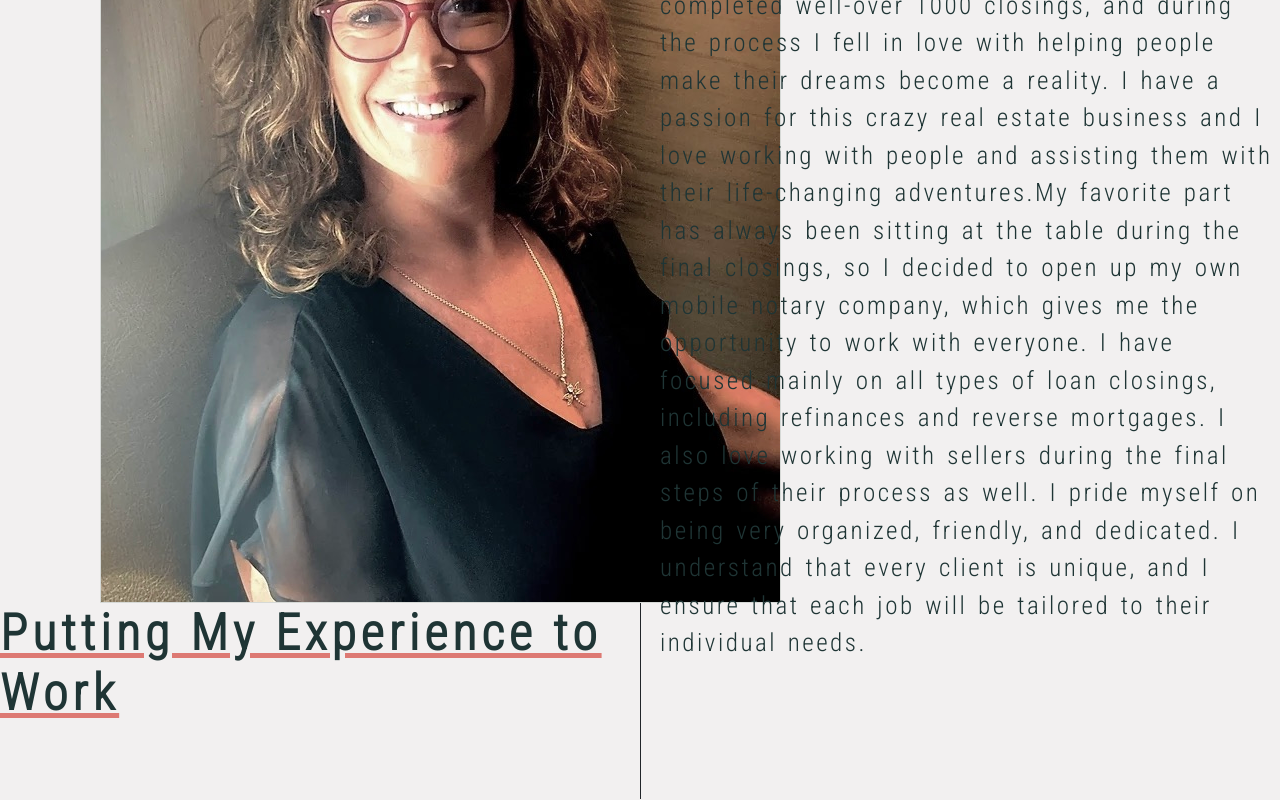
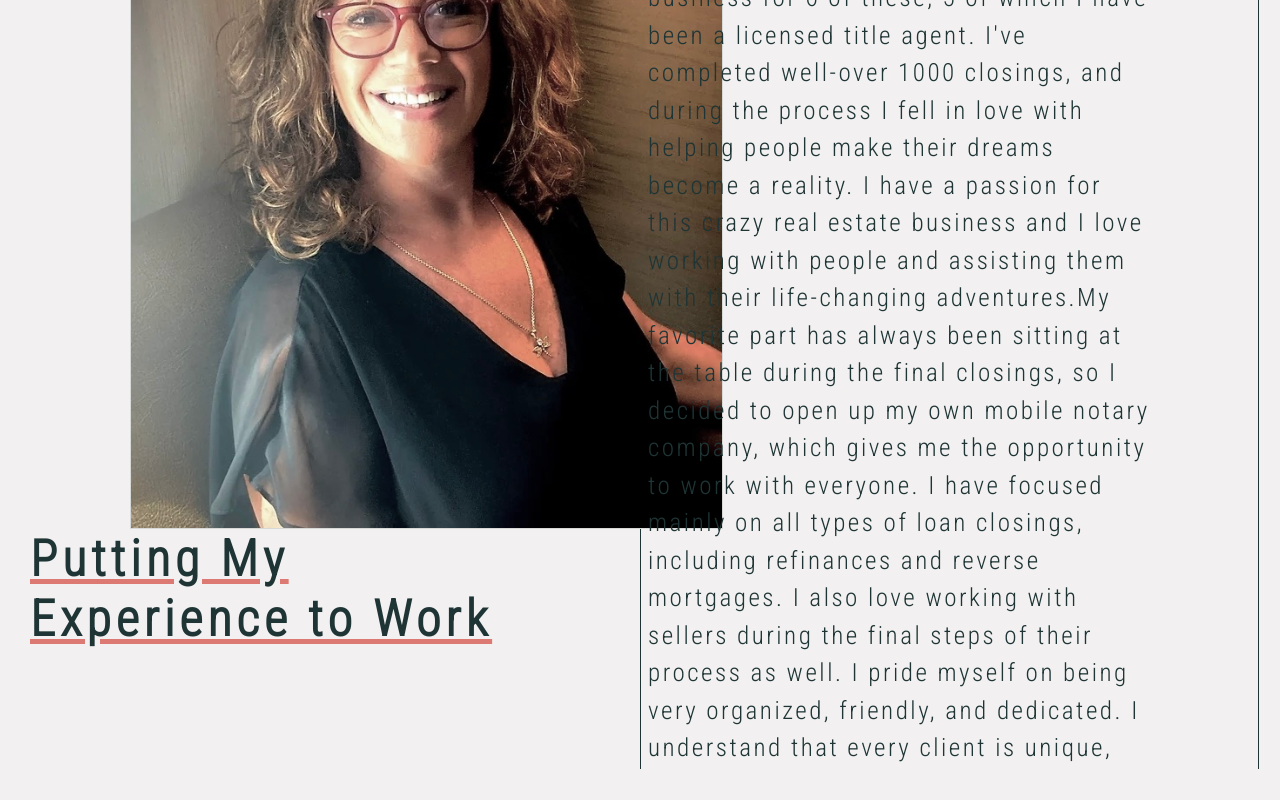
Before and after one commit to npage1129/lauri_notary, a React (Create React App) app: page / in a window 1280 px wide. Shown: the part 1042-1842 px from the top of the page. Built offline with nearby package versions, Linux system fonts and the light colour scheme.

Commit message:
section lined up

```diff
--- a/src/header.css
+++ b/src/header.css
@@ -22,8 +22,5 @@ nav{
     font-family: 'Roboto Condensed', sans-serif;
     font-size: 25px;
     font-weight: bold;
-
+    margin-left: 1230px;
 }
-#about.nav-link{
-    margin-left: 1220px;
-}
--- a/src/header.js
+++ b/src/header.js
@@ -3,7 +3,7 @@ import './header.css';
 import Container from 'react-bootstrap/Container';
 import Nav from 'react-bootstrap/Nav';
 import Navbar from 'react-bootstrap/Navbar';
-import notarystamp from './notarystamp.png';
+import icon from './icon.png'
 
 
 
@@ -13,6 +13,7 @@ const Header = () => {
         <Navbar id="nav" expand="lg">
             <Navbar.Brand>LAURI'S NOTARY SERVICES</Navbar.Brand>
             <Nav>
+                {/* <Nav.Link href='https://www.facebook.com/Laurisnotaryservices/'><img id="icon" src ={icon}></img></Nav.Link> */}
                 <Nav.Link id="about" href="about">ABOUT</Nav.Link>
                 <Nav.Link id="services" href="services">SERVICES</Nav.Link>
                 <Nav.Link id="contact" href="contact">CONTACT</Nav.Link>
--- a/src/home.css
+++ b/src/home.css
@@ -49,11 +49,9 @@ letter-spacing: 0.1em;
     margin-bottom: 70px;
 }
 #lauri{
-    float:left;
-    margin: auto;
     margin-left: 100px;
     border: 1px rgb(214, 217, 214) solid;
-    margin-right: 100px;
+    height:700px;
 }
 
 #spilll{
@@ -77,34 +75,33 @@ letter-spacing: 0.1em;
 #me-section{
 height:1000px;
 column-count: 2;
-column-gap: 40px;
-column-rule-style: solid;
-column-rule-width: 1px;
+column-rule:1px solid #1f3535;
+padding: 30px;
+
 }
+
 #meHeader{
-    float:block;
-    margin: auto;
     color:#1f3535;
     font-family: 'Lora', serif;
     font-family: 'Raleway', sans-serif;
     font-family: 'Roboto Condensed', sans-serif;
     margin-bottom: 50px;
     letter-spacing: 0.1em;
-    column-span: all;
     font-size: 50px;
     font-weight: bold;
     text-decoration: underline;
     text-decoration-color: #dd7973;
+    margin-right:100px;
+
 }
 
 #about-me{
-    float: block;
     color:#1f3535;
     font-family: 'Lora', serif;
     font-family: 'Raleway', sans-serif;
     font-family: 'Roboto Condensed', sans-serif;
-    word-spacing: 0.1em;
     letter-spacing: 0.1em;
     font-size: 25px;
-    column-span: all;
+    margin:0;
+    margin-right: 100px;
 }
--- a/src/home.js
+++ b/src/home.js
@@ -10,25 +10,23 @@ import 'bootstrap/dist/css/bootstrap.min.css';
 
 const Home = ()=>{
     const url = 'https://www.facebook.com/Laurisnotaryservices/';
+    const navigate=useNavigate();
+    const navigateToContact =()=>{
+        navigate('/contact');
+    }
     return(
         <div>
         <div id='column'>
             <h1><Header/></h1>
             <h1 id='snippet'>Lauri Page is a South West Florida-based<br></br> Mobile Notary, specializing in all loan types. </h1>
             <h2 id="subHeader">Available for all of your notary needs</h2>
-            <button id="touch">Get in Touch</button>
+            <button onClick={navigateToContact}id="touch">Get in Touch</button>
             </div>
             <div id="column" style={{ height: "1500px" }}>
             <img id="pen" src={pen}></img>
             <div id ="me-section">
-            <div class="row align-items-start">
-            <div class="col">
            <img id="lauri" src={fadepic}></img>
-           </div>
-           <div class="col">
             <h1 id="meHeader"> Putting My Experience to Work</h1>
-
-            <div class="col">
             <p id="about-me">
 Hi! I'm Lauri and I'm a mobile notary public located in Southwest Florida. I've worked in business development for over 30 years and I've been in the title business for 6 of these, 5 of which I have been a licensed title agent.
 I've completed well-over 1000 closings, and during the process I fell in love with helping people make their dreams become a reality.
@@ -41,9 +39,7 @@ so I decided to open up my own mobile notary company, which gives me the opportu
             </div>
 
             </div>
-            </div>
-            </div>
-            </div>
+
     )
 }
 
```
Also changed, not shown: src/icon.png (added).
